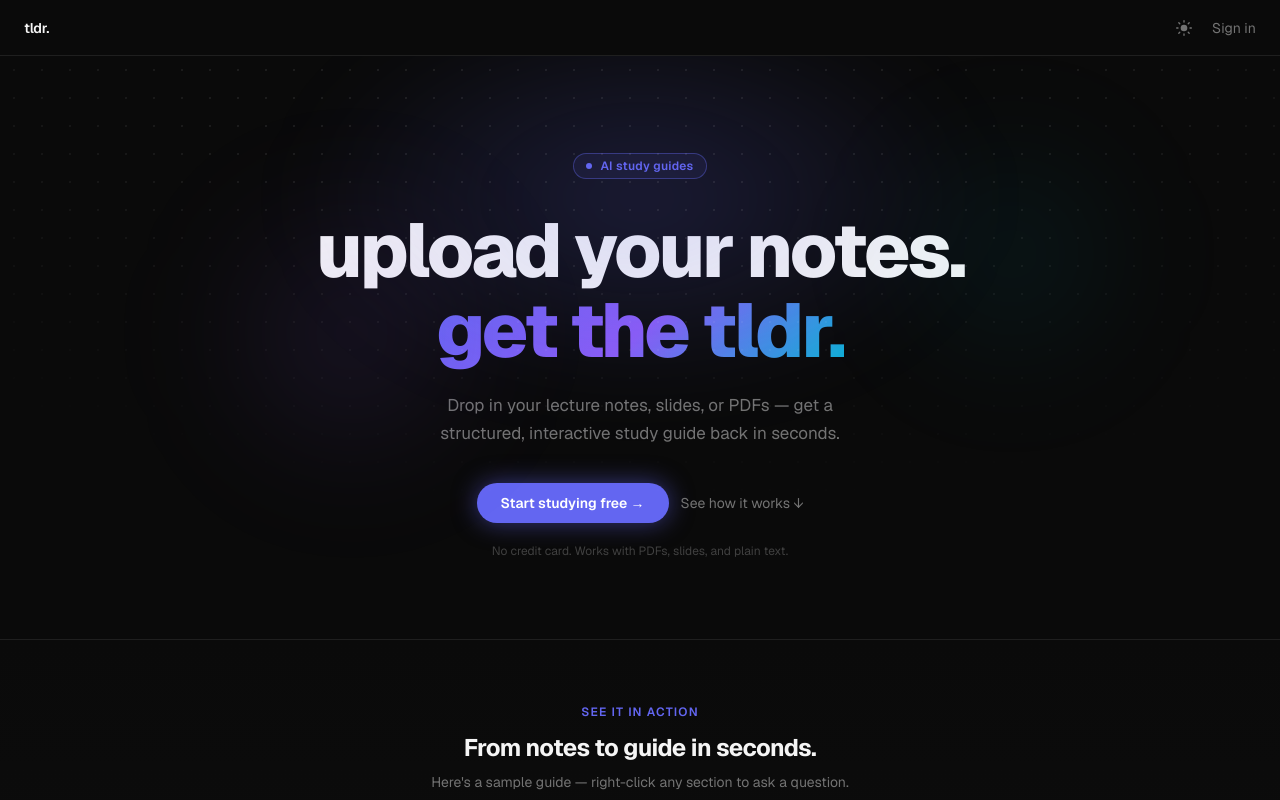
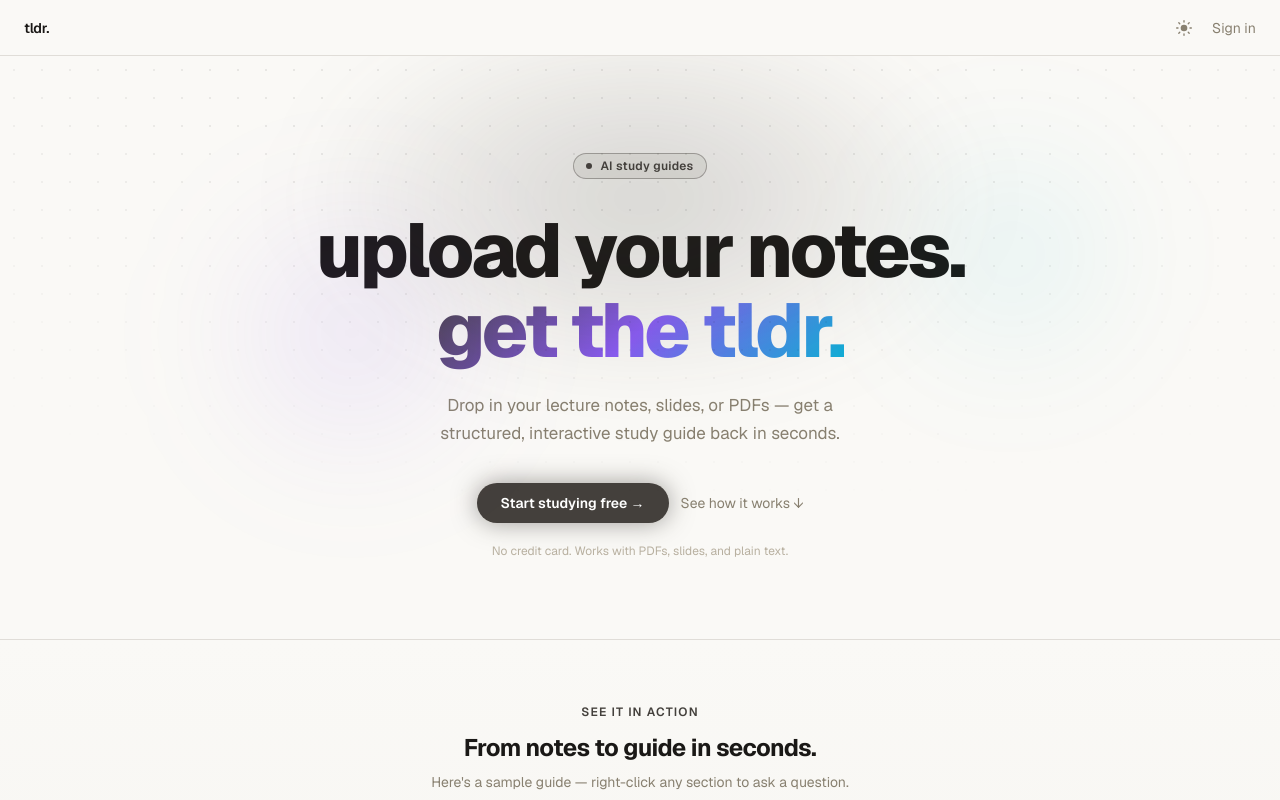
Before and after one commit to jx4e/reduce, a Next.js app: page / in a window 1280 px wide. Shown: the top 800 px of the page. Built offline with nearby package versions, Linux system fonts and the light colour scheme; no server answers.

Commit message:
style: switch to warm editorial colour palette

```diff
--- a/app/globals.css
+++ b/app/globals.css
@@ -1,14 +1,14 @@
 @import "tailwindcss";
 
 :root {
-  --background: #0a0a0a;
-  --foreground: #f5f5f5;
-  --surface: #111111;
-  --border: #1f1f1f;
-  --border-hover: #303030;
-  --muted: #737373;
-  --muted-dark: #404040;
-  --accent: #6366f1;
+  --background: #faf9f6;
+  --foreground: #1a1816;
+  --surface: #f2f0ec;
+  --border: #e0ddd8;
+  --border-hover: #ccc8c0;
+  --muted: #888070;
+  --muted-dark: #b8b0a0;
+  --accent: #44403c;
 }
 
 html.light {
@@ -27,6 +27,7 @@ html.light {
   --color-foreground: var(--foreground);
   --font-sans: var(--font-geist-sans);
   --font-mono: var(--font-geist-mono);
+  --font-display: var(--font-playfair);
 }
 
 body {
```
